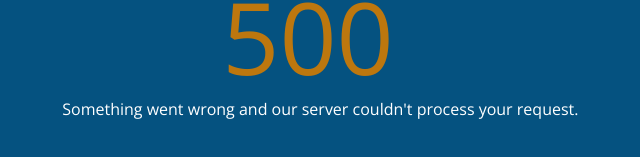
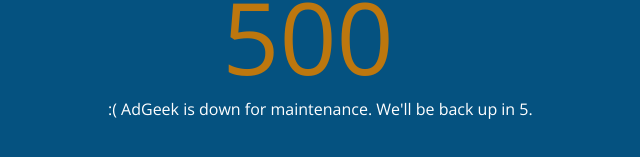
Before and after one commit to cocktail-insights/static, a plain HTML site: page index.html in a window 1280 px wide. Shown: the part 205-362 px from the top of the page, without its empty margins (332-972 px from the left). Drawn offline with nearby package versions, Linux system fonts and the light colour scheme; some icons are missing; a web font is replaced by a local one.

Commit message:
Update index.html

```diff
--- a/index.html
+++ b/index.html
@@ -56,7 +56,7 @@
         <h1 class="error-code text-warning">500</h1>
         <p class="h4 text-thin pad-btm mar-btm">
           <i class="fa fa-cog fa-fw"></i>
-          Something went wrong and our server couldn't process your request.
+          :( AdGeek is down for maintenance. We'll be back up in 5.
         </p>
       </div>
     </div>
```
